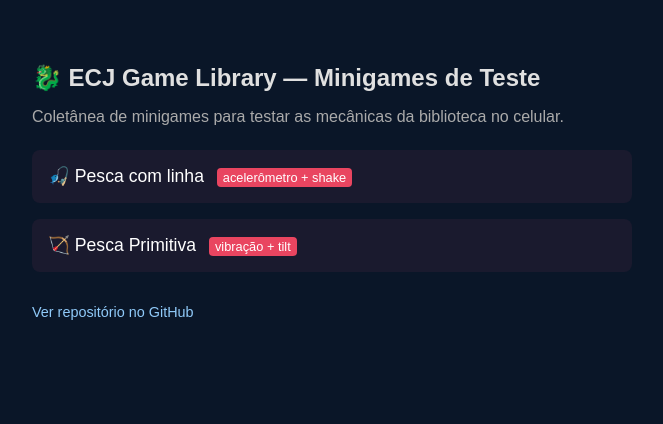
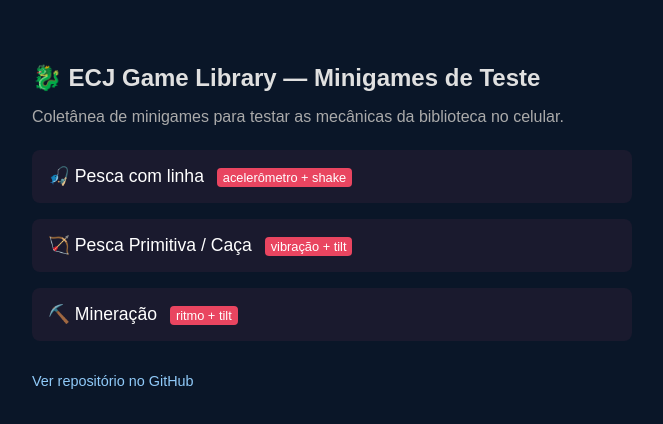
Before and after one commit to concego/ecj-game-library, a plain HTML site: page index.html in a window 1280 px wide. Shown: the whole page, without its empty margins (308-971 px from the left). Drawn offline with Linux system fonts and the light colour scheme.

Commit message:
feat: add mining to games menu

```diff
--- a/index.html
+++ b/index.html
@@ -29,7 +29,12 @@
     </li>
     <li>
       <a href="games/spear/index.html">
-        🏹 Pesca Primitiva <span class="badge">vibração + tilt</span>
+        🏹 Pesca Primitiva / Caça <span class="badge">vibração + tilt</span>
+      </a>
+    </li>
+    <li>
+      <a href="games/mining/index.html">
+        ⛏️ Mineração <span class="badge">ritmo + tilt</span>
       </a>
     </li>
   </ul>
```
